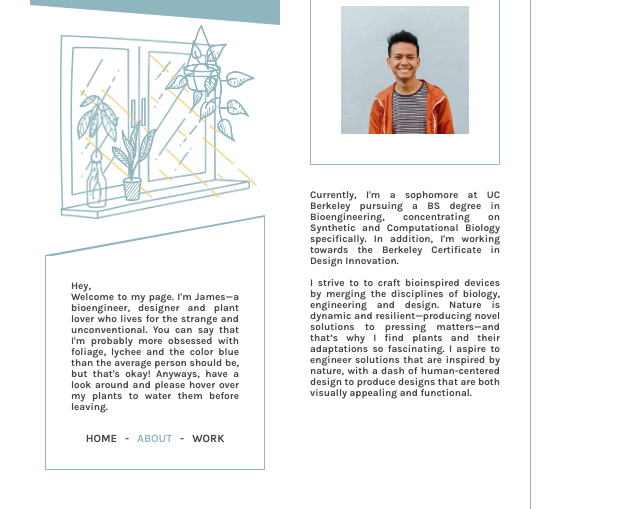
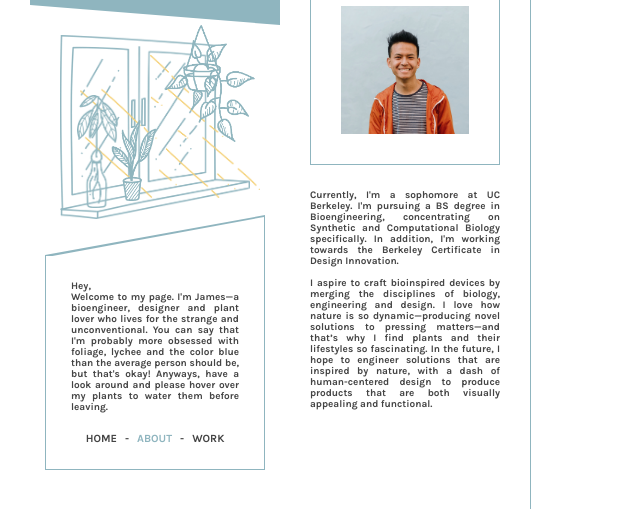
Before and after one commit to jamesh411/v1, a plain HTML site: page index.html in a window 1280 px wide. Both pictures are taken after a click on the element "ABOUT". Shown: the part 135-644 px from the top of the page, without its empty margins (0-640 px from the left). Drawn offline with nearby package versions, Linux system fonts and the light colour scheme; a web font is replaced by a local one.

Commit message:
Updated descrip

```diff
--- a/index.html
+++ b/index.html
@@ -64,17 +64,17 @@
           <div class="container">
             <h2 class="title">ABOUT</h2>
             <img id="me" src="img/me.jpg">
-            <p id="descrip">Currently, I'm a sophomore at UC Berkeley pursuing a
-              BS degree in Bioengineering, concentrating on Synthetic and Computational
+            <p id="descrip">Currently, I'm a sophomore at UC Berkeley. I'm pursuing
+              a BS degree in Bioengineering, concentrating on Synthetic and Computational
               Biology specifically. In addition, I'm working towards the Berkeley
               Certificate in Design Innovation.
               <br><br>
-              I strive to to craft bioinspired devices by merging the disciplines
-              of biology, engineering and design. Nature is dynamic and resilient—producing
+              I aspire to craft bioinspired devices by merging the disciplines
+              of biology, engineering and design. I love how nature is so dynamic—producing
               novel solutions to pressing matters—and that’s why I find plants and
-              their adaptations so fascinating. I aspire to engineer solutions that
-              are inspired by nature, with a dash of human-centered design to produce
-              designs that are both visually appealing and functional.
+              their lifestyles so fascinating. In the future, I hope to engineer
+              solutions that are inspired by nature, with a dash of human-centered
+              design to produce products that are both visually appealing and functional.
             </p>
           </div>
         </div>
```
